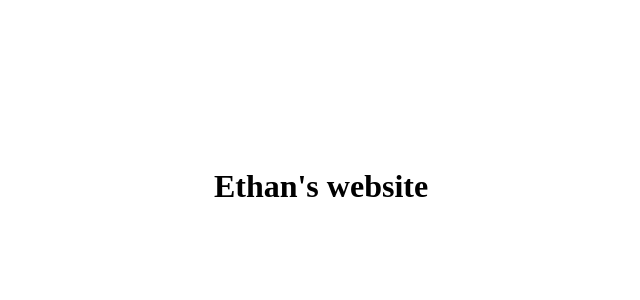
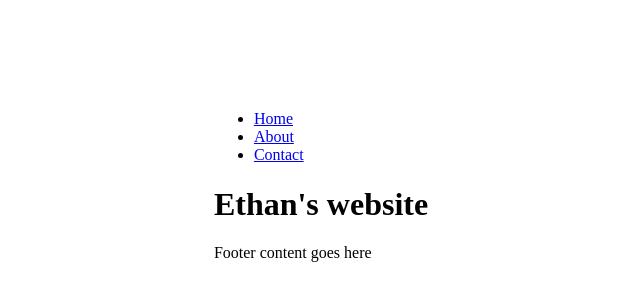
Before and after one commit to Ethanb75/homelab, a website built with Vite: page personal-web-app/src/pages/index.html in a window 1280 px wide. Shown: the part 214-514 px from the top of the page, without its empty margins (319-959 px from the left). Built offline with nearby package versions, Linux system fonts and the light colour scheme.

Commit message:
web component name was bad

```diff
--- a/personal-web-app/src/components/wrapper.ts
+++ b/personal-web-app/src/components/wrapper.ts
@@ -1,5 +1,5 @@
 import { LitElement, css, html } from 'lit'
-import { customElement } from 'lit/decorators.js'
+// import { customElement } from 'lit/decorators.js'
 
 const WrapperStyles = css`
   :host {
@@ -11,8 +11,9 @@ const WrapperStyles = css`
  * keep these on every page, but make them optional to show/hide
  *
  * @slot - This element has a slot
+ * @csspart ????
  */
-@customElement('wrapper')
+// @customElement('wrapper') - no need?
 export class Wrapper extends LitElement {
   static styles = [WrapperStyles]
 
@@ -41,6 +42,8 @@ export class Wrapper extends LitElement {
 
 declare global {
   interface HTMLElementTagNameMap {
-    'wrapper': Wrapper
+    'app-wrapper': Wrapper
   }
 }
+
+customElements.define('app-wrapper', Wrapper)
--- a/personal-web-app/src/pages/index.html
+++ b/personal-web-app/src/pages/index.html
@@ -9,9 +9,9 @@
     <script type="module" src="../components/wrapper.ts"></script>
   </head>
   <body>
-    <wrapper>
+    <app-wrapper>
       <h1>Ethan's website</h1>
-    </wrapper>
+    </app-wrapper>
   </body>
 </html>
 
--- a/personal-web-app/vite.config.js
+++ b/personal-web-app/vite.config.js
@@ -11,7 +11,7 @@ export default defineConfig({
     emptyOutDir: true,
     rollupOptions: {
       input: {
-        // define pages here
+        // define static pages here
         main: resolve(__dirname, 'src/pages/index.html'),
         about: resolve(__dirname, 'src/pages/about/index.html'),
       },
```
Also changed, not shown: personal-web-app/src/pages/about/index.html (+2 -2 lines).
